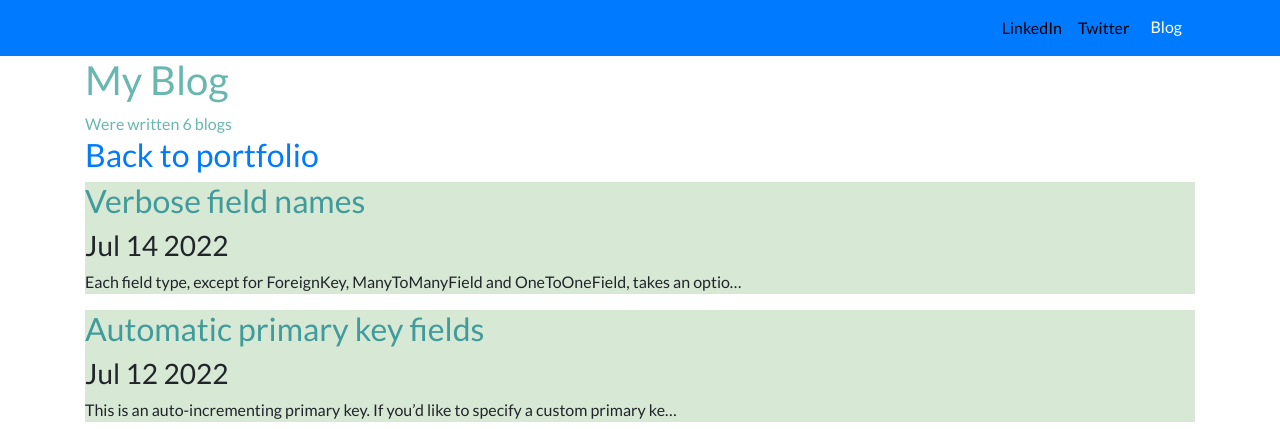
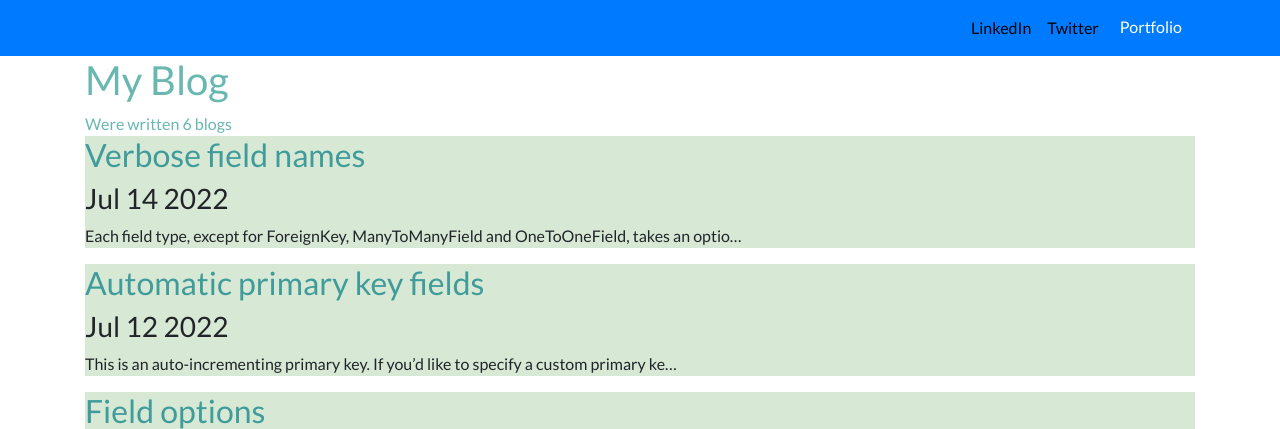
Before and after one commit to kmard/portfolio, a Django app: page /blog/ in a window 1280 px wide. Shown: the top 429 px of the page. Run offline with Django 3.2, Linux system fonts and the light colour scheme; data comes from the database, SQL or seed files in the repository.

Commit message:
upload user interface

```diff
--- a/src/blog/templates/blog/all_blogs.html
+++ b/src/blog/templates/blog/all_blogs.html
@@ -19,7 +19,7 @@
         <div class="were_writen">Were written {{ blogs.count }} blog{{ blogs.count|pluralize}}</div>
     </div>
 
-    <h2><a href="{% url 'home'%}" class="link-danger">Back to portfolio</a></h2>
+<!--    <h2><a href="{% url 'home'%}" class="link-danger">Back to portfolio</a></h2>-->
     {% for blog in blogs %}
     <div class="news-title">
         <a href="{% url 'blog:detail' blog.id %}"><h2 style="color: #409b9b;">{{blog.title}}</h2></a>
--- a/src/blog/views.py
+++ b/src/blog/views.py
@@ -7,8 +7,8 @@ def all_blogs(request):
     # blogs = blog_model.objects.order_by('-date')[:5]
     blogs = blog_model.objects.order_by('-date')
 
-    return render(request,'blog/all_blogs.html',{'blogs':blogs})
+    return render(request,'blog/all_blogs.html',{'blogs':blogs,'showBlog':False})
 
 def detail(request,blog_id):
     blog = get_object_or_404(blog_model,pk=blog_id)
-    return render(request,'blog/detail.html',{'blog':blog})
+    return render(request,'blog/detail.html',{'blog':blog,'showBlog':True})
--- a/src/portfolio/templates/portfolio/base.html
+++ b/src/portfolio/templates/portfolio/base.html
@@ -29,9 +29,11 @@
                       <a class="nav-link" href="https://twitter.com" target="_blank">Twitter</a>
                   </li>
                   <li>
-
-                      <a role="button" href="{% url 'blog:all_blogs' %}" class="btn btn-primary">Blog</a>
-
+                      {% if showBlog %}
+                         <a role="button" href="{% url 'blog:all_blogs' %}" class="btn btn-primary">Blogs</a>
+                      {% else %}
+                         <a role="button" href="{% url 'home' %}" class="btn btn-primary">Portfolio</a>
+                      {% endif %}
                   </li>
               </ul>
           </div>
--- a/src/portfolio/views.py
+++ b/src/portfolio/views.py
@@ -6,4 +6,4 @@ from portfolio.models import Project
 def home(request):
     projects = Project.objects.all()
 
-    return render(request,'portfolio/home.html',{'projects':projects})
+    return render(request,'portfolio/home.html',{'projects':projects,'showBlog':True})
```
